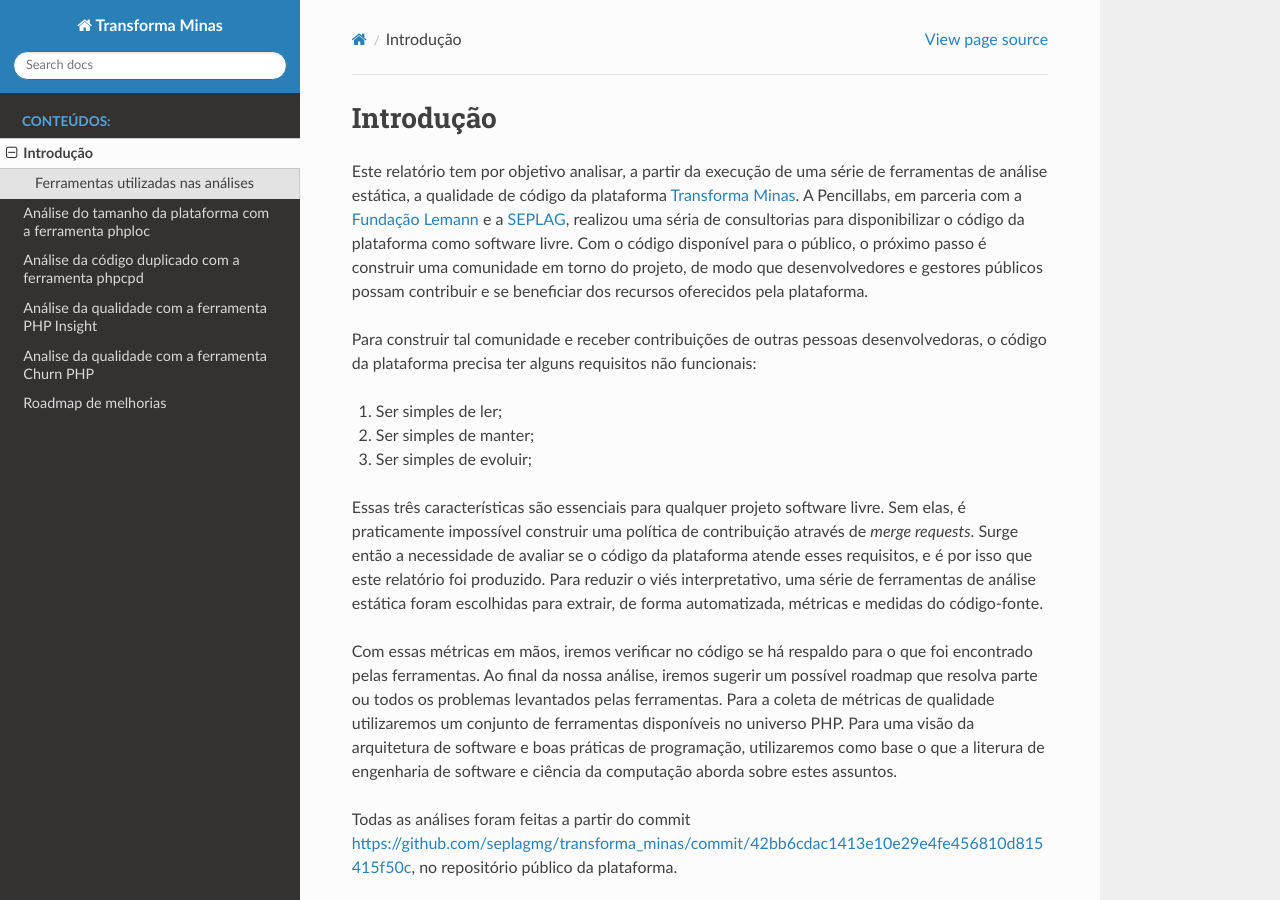
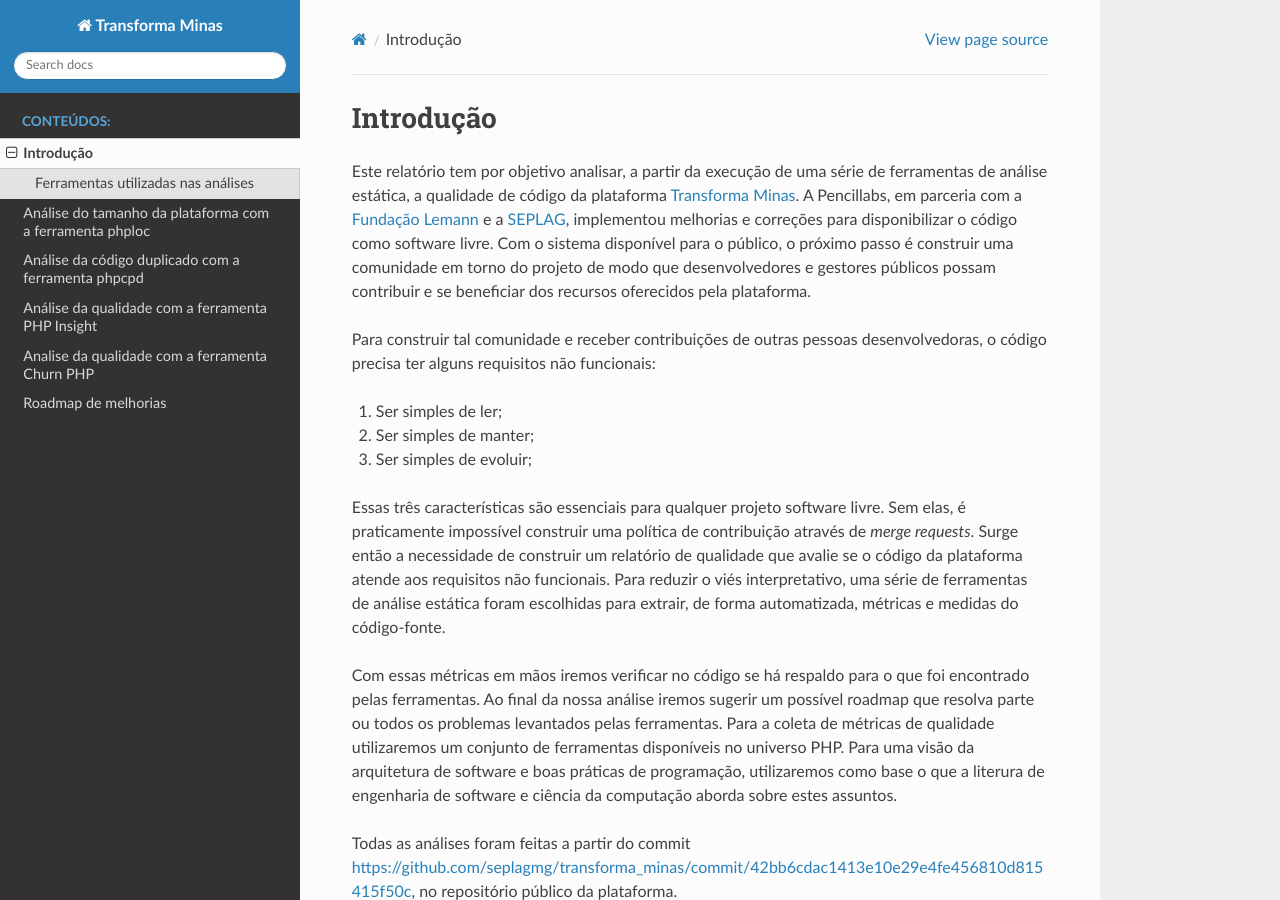
Before and after one commit to seplagmg/transforma_minas, a Sphinx documentation site: the page built from relatorio_de_qualidade/source/relatorio/inicio.md, in a window 1280 px wide and 900 px high. Built offline with Sphinx 7.4.7 and the Read the Docs theme 2.0.0, drawn with Linux system fonts in a browser that asks for light colours.

Commit message:
Pequenas correções na introdução

```diff
--- a/relatorio_de_qualidade/source/relatorio/inicio.md
+++ b/relatorio_de_qualidade/source/relatorio/inicio.md
@@ -3,13 +3,13 @@
 Este relatório tem por objetivo analisar, a partir da execução de uma série de ferramentas de análise
 estática, a qualidade de código da plataforma [Transforma Minas](https://github.com/seplagmg/transforma_minas).
 A Pencillabs, em parceria com a [Fundação Lemann](https://fundacaolemann.org.br/) e a [SEPLAG](http://planejamento.mg.gov.br/),
-realizou uma séria de consultorias para disponibilizar o código da plataforma como software livre. Com o código disponível
-para o público, o próximo passo é construir uma comunidade em torno do projeto, de modo que
+implementou melhorias e correções para disponibilizar o código como software livre. Com o sistema disponível
+para o público, o próximo passo é construir uma comunidade em torno do projeto de modo que
 desenvolvedores e gestores públicos possam contribuir e se beneficiar dos recursos oferecidos pela
 plataforma.
 
 Para construir tal comunidade e receber contribuições de outras pessoas
-desenvolvedoras, o código da plataforma precisa ter alguns requisitos não funcionais:
+desenvolvedoras, o código precisa ter alguns requisitos não funcionais:
 
 1. Ser simples de ler;
 2. Ser simples de manter;
@@ -17,13 +17,12 @@
 
 Essas três características são essenciais para qualquer projeto software livre. Sem elas, é
 praticamente impossível construir uma política de contribuição através de _merge requests_. Surge
-então a necessidade de avaliar se o código da plataforma atende esses requisitos, e é por isso que
-este relatório foi produzido. Para reduzir o viés interpretativo, uma série
-de ferramentas de análise estática foram escolhidas para extrair, de forma automatizada,
+então a necessidade de construir um relatório de qualidade que avalie se o código da plataforma atende aos requisitos não funcionais.
+Para reduzir o viés interpretativo, uma série de ferramentas de análise estática foram escolhidas para extrair, de forma automatizada,
 métricas e medidas do código-fonte.
 
-Com essas métricas em mãos, iremos verificar no código se há
-respaldo para o que foi encontrado pelas ferramentas. Ao final da nossa análise, iremos sugerir um
+Com essas métricas em mãos iremos verificar no código se há
+respaldo para o que foi encontrado pelas ferramentas. Ao final da nossa análise iremos sugerir um
 possível roadmap que resolva parte ou todos os problemas levantados pelas ferramentas.
 Para a coleta de métricas de qualidade utilizaremos um conjunto de ferramentas
 disponíveis no universo PHP. Para uma visão da arquitetura de software e boas práticas de
```
Also changed, not shown: 5 other files.
